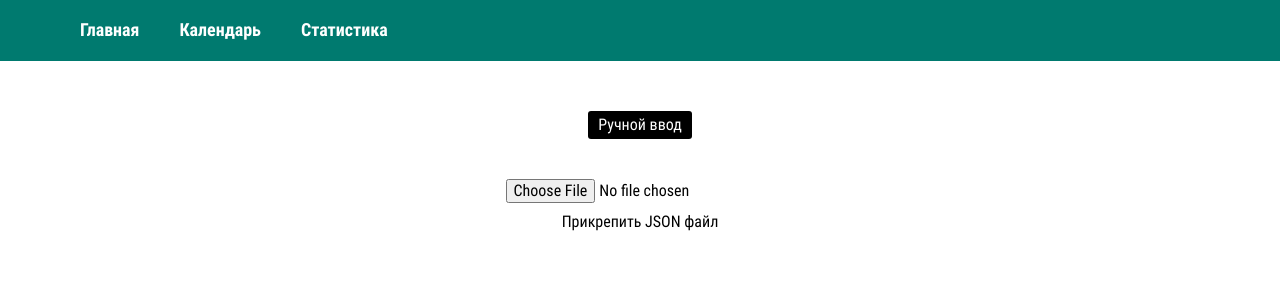
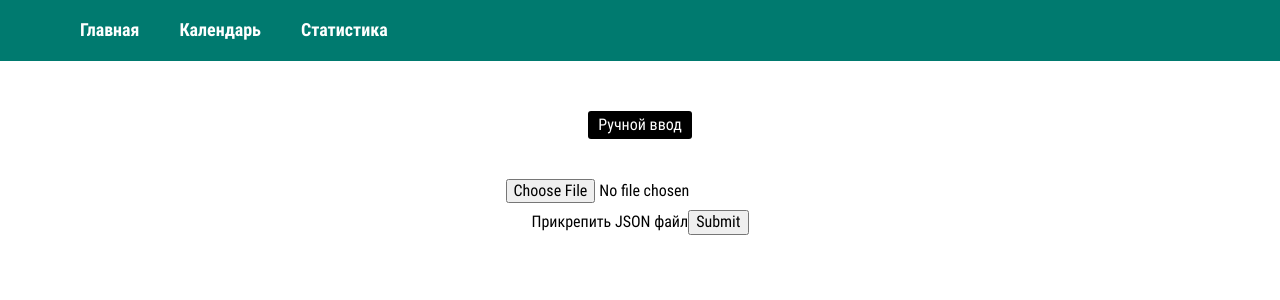
Before and after one commit to shahmatist123/MoneyTrackerFullstack, a React (Create React App) app in the folder client/: page / in a window 1280 px wide. Shown: the top 300 px of the page. Built offline with nearby package versions, Linux system fonts and the light colour scheme.

Commit message:
добавила кнопку "Отправить файл"

```diff
--- a/client/src/tsx/components/Input/FileInput.tsx
+++ b/client/src/tsx/components/Input/FileInput.tsx
@@ -1,4 +1,4 @@
-import React, {ChangeEvent, useEffect, useState} from 'react';
+import React, {ChangeEvent, MouseEvent, useEffect, useRef, useState} from 'react';
 import styled from 'styled-components'
 import {P} from "../../types/inputI";
 import axios from "axios";
@@ -11,12 +11,16 @@ const Span = styled.span`
   display: inline-block;
   margin-top: 10px;
 `
-
 const FileInput = (props: P) => {
-    const fileLoad = (event: ChangeEvent<HTMLInputElement>) => {
+    const fileInput = useRef(null);
+    const fileLoad = (event: MouseEvent<HTMLInputElement>) => {
         event.preventDefault()
+        if (!fileInput.current) return null
+        // eslint-disable-next-line @typescript-eslint/ban-ts-comment
+        // @ts-ignore
+        const files = fileInput.current.files
         const data = new FormData()
-        const file = event.target.files || []
+        const file = files || []
         if (file[0]) {
             data.append("JSON_file", file[0])
         }
@@ -26,9 +30,11 @@ const FileInput = (props: P) => {
     return(
         <>
             <label>
-                <Input type="file" name={props.name} multiple={false} accept={"application/json"} onChange={fileLoad}/>
+                <Input ref={fileInput} type="file" id="fileInput" name={props.name} multiple={false} accept={"application/json"}/>
                 <Span>{props.placeholder}</Span>
             </label>
+            <input type="submit" placeholder={'отправить'} onClick={fileLoad}/>
+
         </>
     )
 }
```
